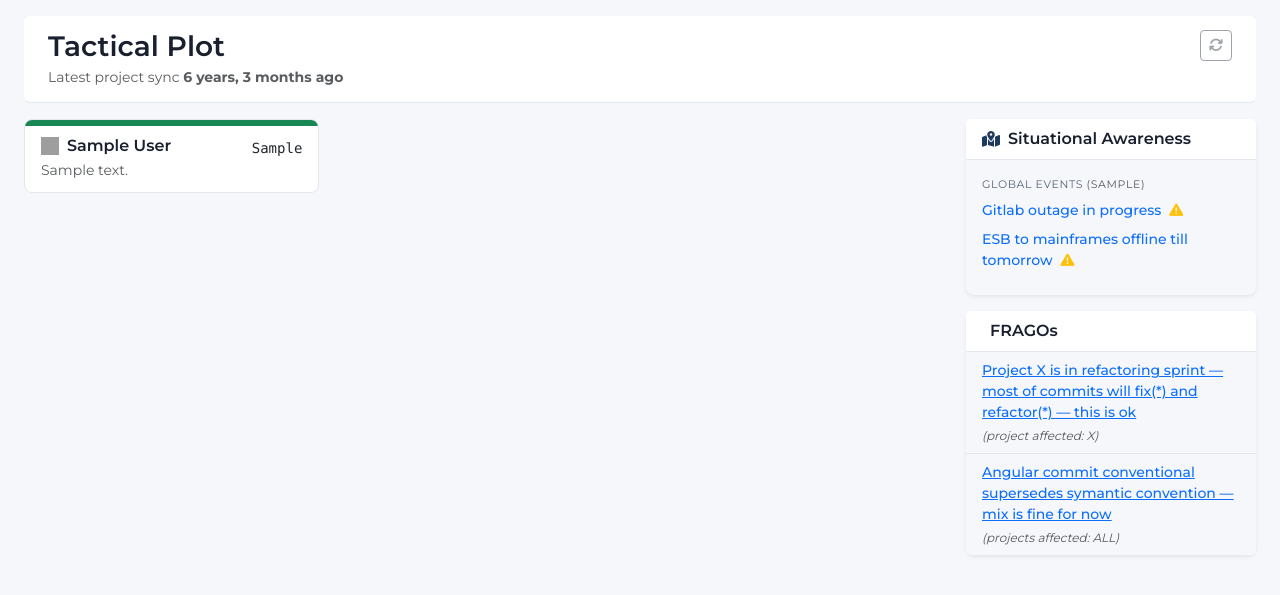
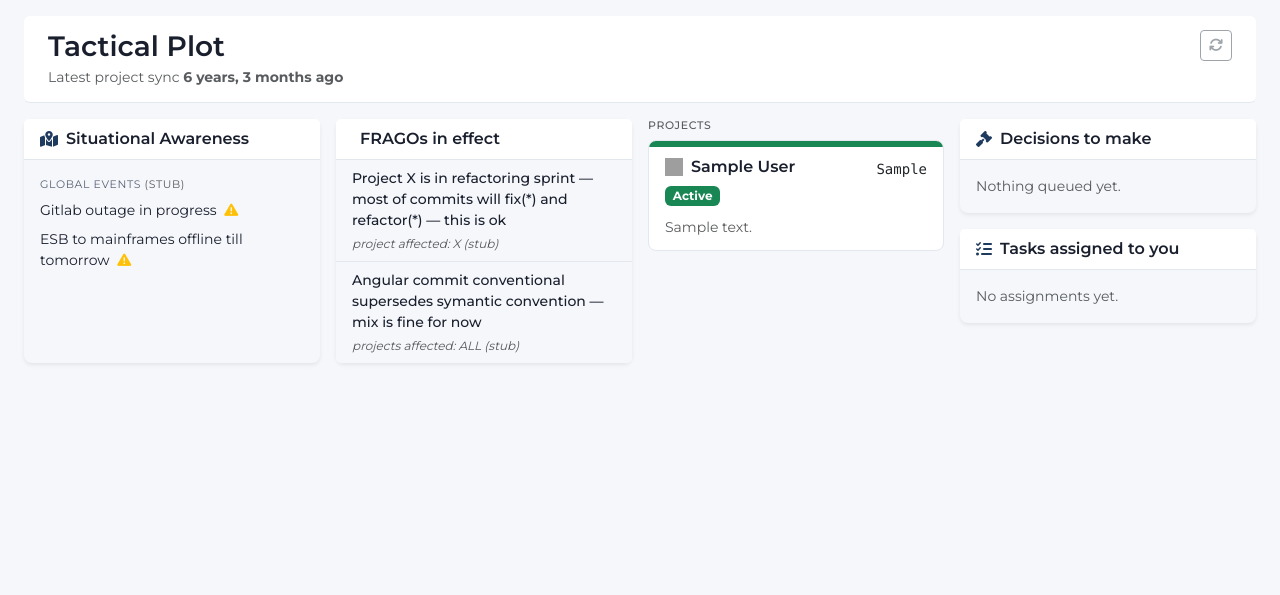
Before and after one commit to FeatureFactory-io/huginn, a Django app: page /?next=/projects/ in a window 1280 px wide. Shown: the part 59-654 px from the top of the page. Run offline with Django 5.2, Linux system fonts and the light colour scheme; a user stored in the database is signed in; tables that the repository leaves empty hold one stand-in row (values such as "Sample post"); parts of the project's set-up code (start-up, migrations or seed data) failed here and were passed over; some libraries are stand-ins or nearby versions; grey boxes are pictures that could not be loaded.

Commit message:
feat(ui): four-column Tactical Plot + project sync badges
- xl: SitAware | FRAGOs | Projects stack | decisions + tasks (stubs below xl stack 1→5)
- Remove mock navigation links from rail stubs
- Tiles: sync color bar + badge from Project.sync_state; sync metadata on cards

Co-authored-by: Cursor <cursoragent@cursor.com>

```diff
--- a/static/css/huginn.css
+++ b/static/css/huginn.css
@@ -144,6 +144,10 @@ main.hg-main {
 
 .hg-card .color-bar.green {
   background: var(--hg-green);
+}
+
+.hg-card .color-bar.grey {
+  background: var(--hg-grey);
 }
 
 .hg-card-name {
--- a/ui/templates/ui/dashboard/projects.html
+++ b/ui/templates/ui/dashboard/projects.html
@@ -20,17 +20,58 @@
   </button>
 </section>
 
-<div class="row">
-  <div class="col-lg-9">
-    <div class="row g-3 mb-5">
+<div class="row g-3 hg-tactical-plot-grid">
+  {# Mobile / tablet stack: SitAware → FRAGOs → Projects → Decisions → Actions. xl+: four columns. #}
+  <div class="col-12 col-xl-3 order-1" data-testid="dashboard-plot-col-situational-awareness">
+    <section class="card border-0 shadow-sm rounded-3 hg-plot-sidebar-card h-100" data-testid="dashboard-rail-sitaware">
+      <div class="card-header bg-white fw-semibold border-bottom py-2 px-3 d-flex align-items-center">
+        <i class="fa-solid fa-map-location-dot me-2 text-primary" aria-hidden="true"></i>
+        <span>Situational Awareness</span>
+      </div>
+      <div class="card-body py-3 px-3 pb-3">
+        <p class="hg-label-caps mb-2">Global events <span class="text-muted fw-normal">(stub)</span></p>
+        <ul class="list-unstyled mb-0 small">
+          {% for ev in rail_situational_awareness %}
+            <li class="mb-2">
+              <span class="text-decoration-none">{{ ev.text }}</span>
+              {% if ev.severity == 'warning' %}
+                <span class="ms-1 text-warning" aria-hidden="true"><i class="fa-solid fa-triangle-exclamation"></i></span>
+              {% endif %}
+            </li>
+          {% endfor %}
+        </ul>
+      </div>
+    </section>
+  </div>
+
+  <div class="col-12 col-xl-3 order-2" data-testid="dashboard-plot-col-fragos">
+    <section class="card border-0 shadow-sm rounded-3 hg-plot-sidebar-card h-100" data-testid="dashboard-rail-fragos">
+      <div class="card-header bg-white fw-semibold border-bottom py-2 px-3 d-flex align-items-center">
+        <i class="fa-solid fa-puzzle me-2 text-primary" aria-hidden="true"></i>
+        <span>FRAGOs in effect</span>
+      </div>
+      <div class="list-group list-group-flush small">
+        {% for fg in rail_fragos %}
+          <div class="list-group-item px-3 py-2">
+            <div class="fw-medium mb-1">{{ fg.title }}</div>
+            <div class="text-muted fst-italic" style="font-size:0.75rem;">{{ fg.scope_label }} <span class="text-muted fw-normal">(stub)</span></div>
+          </div>
+        {% endfor %}
+      </div>
+    </section>
+  </div>
+
+  <div class="col-12 col-xl-3 order-3" data-testid="dashboard-plot-col-projects">
+    <h2 class="h6 hg-label-caps text-muted mb-2">Projects</h2>
+    <div class="vstack gap-3">
       {% if dashboard_projects %}
         {% for card in dashboard_projects %}
-        <div class="col-md-6 col-xl-4 d-flex" data-testid="dashboard-project-card-{{ card.pk }}">
+        <div class="d-flex" data-testid="dashboard-project-card-{{ card.pk }}">
           <article class="hg-card hg-plot-tile h-100 w-100 position-relative" tabindex="0" role="article">
-            <div class="color-bar green"></div>
+            <div class="color-bar {{ card.sync_bar_hue }}" aria-hidden="true"></div>
             <div class="card-body">
-              <div class="d-flex align-items-start justify-content-between gap-2">
-                <h2 class="h5 hg-card-name flex-grow-1 mb-0 d-flex gap-2 align-items-center min-w-0">
+              <div class="d-flex align-items-start justify-content-between gap-2 flex-wrap">
+                <h3 class="h6 hg-card-name flex-grow-1 mb-0 d-flex gap-2 align-items-center min-w-0">
                   <span class="hg-source-icons d-inline-flex align-items-center gap-1 lh-1 position-relative z-2" aria-hidden="false">
                     {% for src in card.sources %}
                       <img src="https://cdn.simpleicons.org/{{ src.si_slug }}"
@@ -47,13 +88,16 @@
                     {% endif %}
                   </span>
                   <span class="text-break" data-testid="dashboard-card-{{ card.pk }}-name">{{ card.name }}</span>
-                </h2>
+                </h3>
                 {% if card.source_path %}
                 <div class="hg-plot-tile-path text-end flex-shrink-0 position-relative z-2" data-testid="dashboard-card-{{ card.pk }}-source-path">
                   <code class="small text-body text-break d-inline-block text-end">{{ card.source_path }}</code>
                 </div>
                 {% endif %}
               </div>
+              <p class="mb-2 mt-1">
+                <span class="badge {{ card.sync_badge_class }}">{{ card.sync_state_display }}</span>
+              </p>
               {% if card.description %}
               <div class="d-flex flex-column gap-1 small pt-1" data-testid="dashboard-card-{{ card.pk }}-body">
                 <p class="mb-0 text-body-secondary lh-sm" data-testid="dashboard-card-{{ card.pk }}-gitlab-description">{{ card.description }}</p>
@@ -69,9 +113,9 @@
         </div>
         {% endfor %}
       {% else %}
-        <div class="col-12" data-testid="dashboard-empty-projects">
-          <p class="text-muted mb-2">No active projects on the Tactical Plot yet.</p>
-          <p class="mb-0">
+        <div class="rounded-3 border bg-white p-3" data-testid="dashboard-empty-projects">
+          <p class="text-muted mb-2 small">No active projects on the Tactical Plot yet.</p>
+          <p class="mb-0 small">
             <a href="{% url 'projects-import' %}" class="fw-medium">Import a project</a>
             or
             <a href="{% url 'projects-list' %}">manage projects</a>.
@@ -81,59 +125,26 @@
     </div>
   </div>
 
-  <aside class="col-lg-3">
-    <section class="card border-0 shadow-sm rounded-3 mb-3" data-testid="dashboard-rail-sitaware">
-      <div class="card-header bg-white fw-semibold border-bottom d-flex align-items-center">
-        <i class="fa-solid fa-map-location-dot me-2 text-primary" aria-hidden="true"></i>
-        <span>Situational Awareness</span>
+  <div class="col-12 col-xl-3 order-4 vstack gap-3" data-testid="dashboard-plot-col-work-queue">
+    <section class="card border-0 shadow-sm rounded-3 hg-plot-sidebar-card" data-testid="dashboard-plot-decisions-stub">
+      <div class="card-header bg-white fw-semibold border-bottom py-2 px-3 d-flex align-items-center">
+        <i class="fa-solid fa-gavel me-2 text-primary" aria-hidden="true"></i>
+        <span>Decisions to make</span>
       </div>
-      <div class="card-body pb-3">
-        <p class="hg-label-caps mb-2">Global events <span class="text-muted fw-normal">(sample)</span></p>
-        <ul class="list-unstyled mb-0 small">
-          {% for ev in rail_situational_awareness %}
-            <li class="mb-2">
-              <a href="{% url 'mockup-sitawareness-view' %}"
-                 class="text-decoration-none fw-medium"
-                 data-bs-toggle="tooltip"
-                 title="Reference mockup — Situational Awareness"
-                 data-testid="dashboard-sitaware-{{ forloop.counter }}">
-                {{ ev.text }}
-              </a>
-              {% if ev.severity == 'warning' %}
-                <span class="d-none d-xl-inline ms-1 text-warning" aria-hidden="true"><i class="fa-solid fa-triangle-exclamation"></i></span>
-              {% endif %}
-            </li>
-          {% endfor %}
-        </ul>
+      <div class="card-body py-3 px-3 small text-muted mb-0">
+        <p class="mb-0">Nothing queued yet.</p>
       </div>
     </section>
 
-    <section class="card border-0 shadow-sm rounded-3 mb-3" data-testid="dashboard-rail-fragos">
-      <div class="card-header bg-white fw-semibold border-bottom d-flex align-items-center">
-        <i class="fa-solid fa-puzzle me-2 text-primary" aria-hidden="true"></i>
-        <span>FRAGOs</span>
+    <section class="card border-0 shadow-sm rounded-3 hg-plot-sidebar-card" data-testid="dashboard-plot-actions-stub">
+      <div class="card-header bg-white fw-semibold border-bottom py-2 px-3 d-flex align-items-center">
+        <i class="fa-solid fa-list-check me-2 text-primary" aria-hidden="true"></i>
+        <span>Tasks assigned to you</span>
       </div>
-      <ul class="list-group list-group-flush small">
-        {% for fg in rail_fragos %}
-          <li class="list-group-item">
-            {% if fg.fragos_project %}
-              <a href="{% url 'mockup-fragos-list' %}?project={{ fg.fragos_project|urlencode }}"
-                 class="d-block fw-medium mb-1"
-                 data-bs-toggle="tooltip"
-                 title="Reference mockup — FRAGOs"
-                 data-testid="dashboard-frago-{{ forloop.counter }}-link">{{ fg.title }}</a>
-            {% else %}
-              <a href="{% url 'mockup-fragos-list' %}"
-                 class="d-block fw-medium mb-1"
-                 data-bs-toggle="tooltip"
-                 title="Reference mockup — FRAGOs (all)"
-                 data-testid="dashboard-frago-{{ forloop.counter }}-link">{{ fg.title }}</a>
-            {% endif %}
-            <div class="text-muted fst-italic" style="font-size:0.75rem;">({{ fg.scope_label }})</div>
-          </li>
-        {% endfor %}
-      </ul>
+      <div class="card-body py-3 px-3 small text-muted mb-0">
+        <p class="mb-0">No assignments yet.</p>
+      </div>
     </section>
-  </aside>
+  </div>
 </div>
 {% endblock %}
--- a/ui/views/dashboard.py
+++ b/ui/views/dashboard.py
@@ -33,6 +33,17 @@ _DS_SOURCE_META = {
 }
 
 
+def _sync_visuals(sync_state: str) -> tuple[str, str]:
+    """Return (color_bar_key, Bootstrap 5 badge class) for Tactical Plot tiles."""
+    m = {
+        Project.SyncState.ACTIVE.value: ("green", "text-bg-success"),
+        Project.SyncState.ERROR.value: ("red", "text-bg-danger"),
+        Project.SyncState.SYNCING.value: ("yellow", "text-bg-warning text-dark"),
+        Project.SyncState.INITIAL_SYNC_QUEUED.value: ("orange", "text-bg-secondary"),
+    }
+    return m.get(sync_state, ("grey", "text-bg-secondary"))
+
+
 def _sources_for_project(project: Project) -> list[dict]:
     ds = project.datasource
     if ds is None:
@@ -51,6 +62,7 @@ def _project_cards(projects: list[Project]) -> list[dict]:
         name = (p.display_name or "").strip() or p.name
         desc = (p.description or "").strip()
         path = (p.source_path or "").strip()
+        bar_hue, badge_cls = _sync_visuals(str(p.sync_state))
         out.append(
             {
                 "pk": p.pk,
@@ -58,6 +70,10 @@ def _project_cards(projects: list[Project]) -> list[dict]:
                 "description": desc or None,
                 "source_path": path or None,
                 "sources": _sources_for_project(p),
+                "sync_state": str(p.sync_state),
+                "sync_state_display": p.get_sync_state_display(),
+                "sync_bar_hue": bar_hue,
+                "sync_badge_class": badge_cls,
             }
         )
     return out
```
